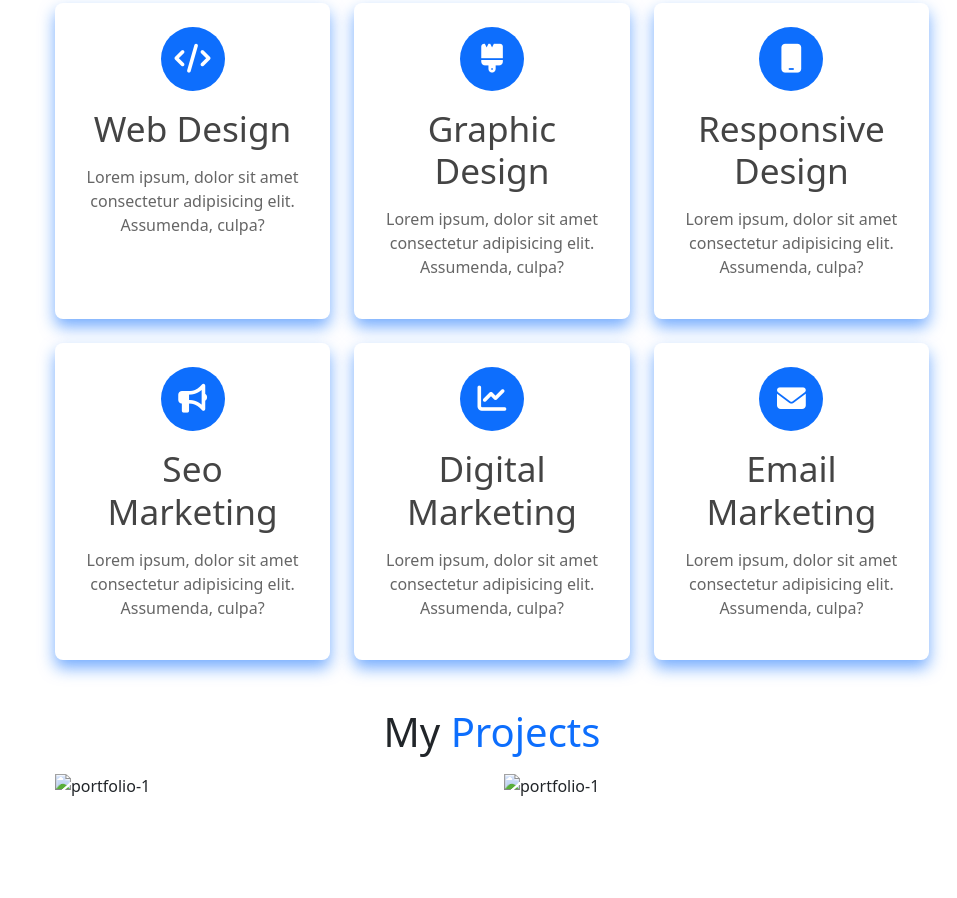
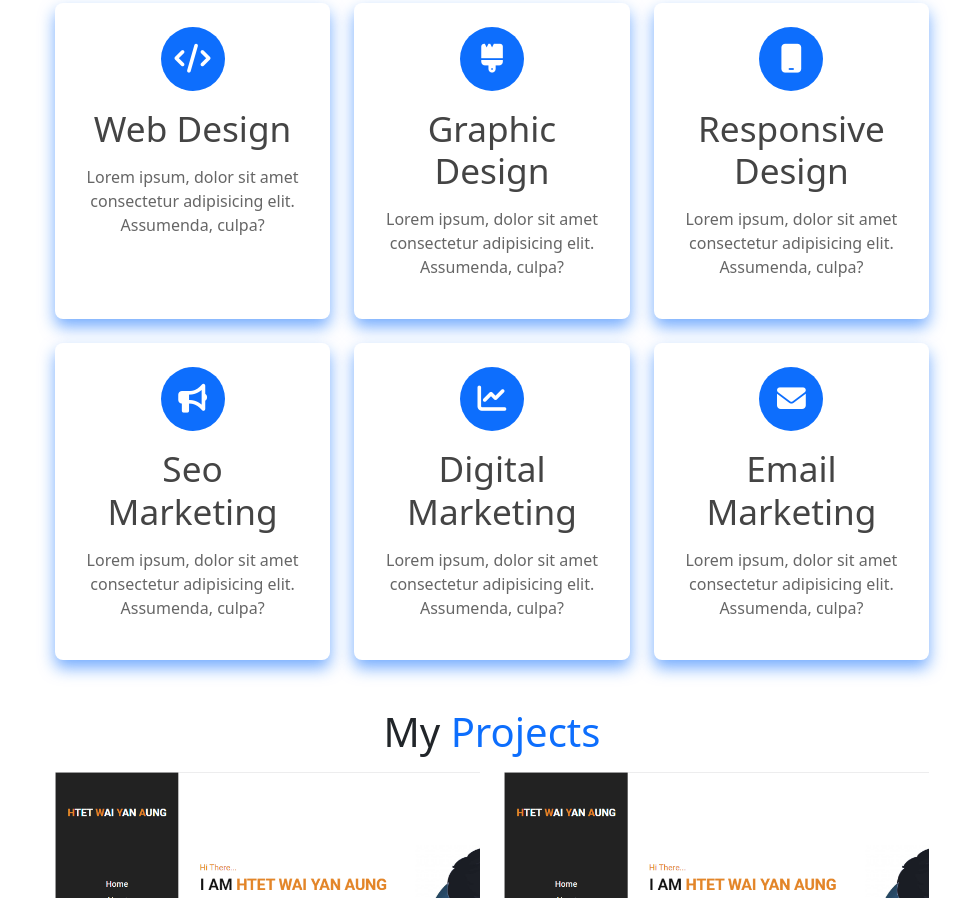
Before and after one commit to htetwai-yanaung/myportfolio, a plain HTML site: page index.html in a window 1280 px wide. Shown: the part 1902-2800 px from the top of the page, without its empty margins (323-1280 px from the left). Drawn offline with nearby package versions, Linux system fonts and the light colour scheme; the site is published under a folder, as on GitHub Pages, so addresses that start at the root find nothing.

Commit message:
Update index.html

```diff
--- a/index.html
+++ b/index.html
@@ -27,7 +27,7 @@
 
 <header>
     <div class="img-container">
-        <img src="/my_profile_pic.jpg" alt="profile-pic">
+        <img src="my_profile_pic.jpg" alt="profile-pic">
     </div>
     <div class="">
         <h2 class="heading">
@@ -65,7 +65,7 @@
             <a href="#about" class="Btn blue">About Me</a>
         </div>
         <div class="homeImage">
-            <img src="/my_profile_pic2.jpg" alt="profile-pic2">
+            <img src="my_profile_pic2.jpg" alt="profile-pic2">
         </div>
     </div>
 </section>
@@ -197,7 +197,7 @@
     <h1 class="text-center my-3">My <span class="text-primary">Projects</span></h1>
     <div class="box-container">
         <div class="box">
-            <img src="/my-portfolio-1.png" alt="portfolio-1">
+            <img src="my-portfolio-1.png" alt="portfolio-1">
             <div class="content">
                 <h3 class="text-center">Portfolio 1</h3>
                 <div class="icons">
@@ -208,7 +208,7 @@
             </div>
         </div>
         <div class="box">
-            <img src="/my-portfolio-1.png" alt="portfolio-1">
+            <img src="my-portfolio-1.png" alt="portfolio-1">
             <div class="content">
                 <h3 class="text-center">Portfolio 2</h3>
                 <div class="icons">
@@ -219,7 +219,7 @@
             </div>
         </div>
         <div class="box">
-            <img src="/my-portfolio-1.png" alt="portfolio-1">
+            <img src="my-portfolio-1.png" alt="portfolio-1">
             <div class="content">
                 <h3 class="text-center">Portfolio 3</h3>
                 <div class="icons">
@@ -230,7 +230,7 @@
             </div>
         </div>
         <div class="box">
-            <img src="/my-portfolio-1.png" alt="portfolio-1">
+            <img src="my-portfolio-1.png" alt="portfolio-1">
             <div class="content">
                 <h3 class="text-center">Portfolio 4</h3>
                 <div class="icons">
```
